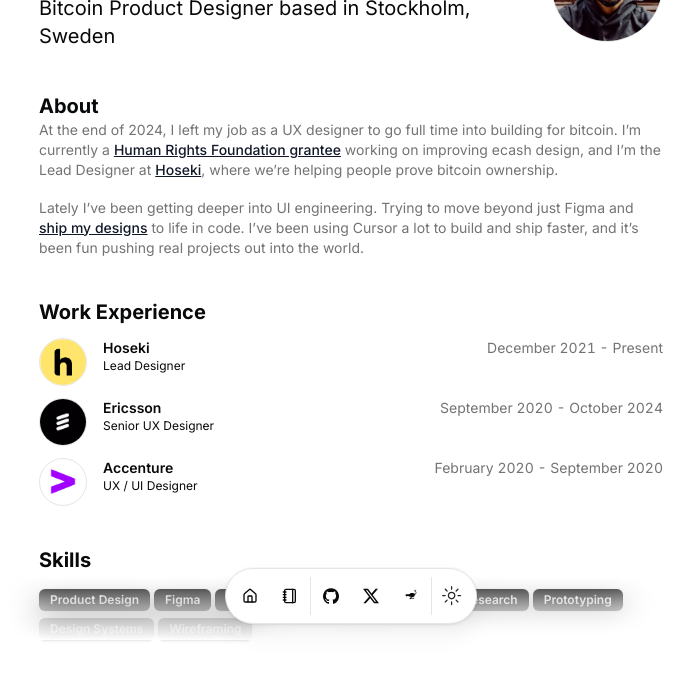
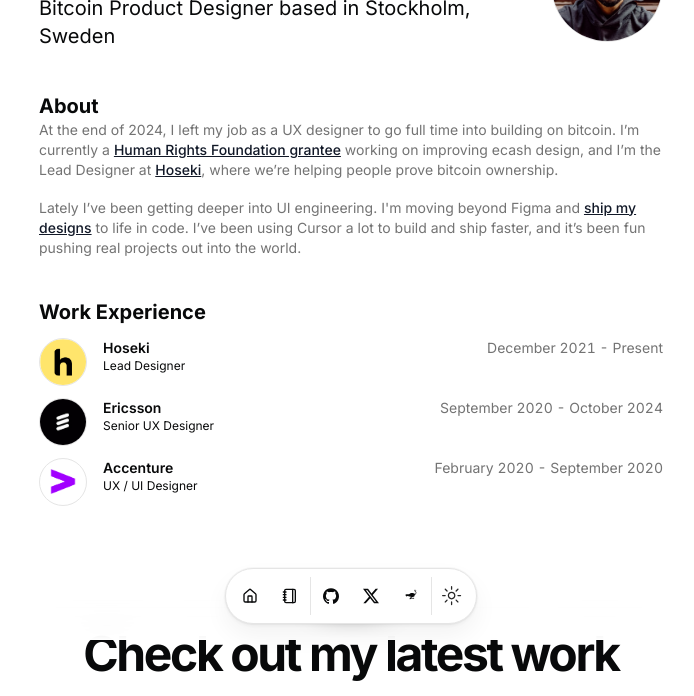
Before and after one commit to swedishfrenchpress/portfolio, a Next.js app: page / in a window 1280 px wide. Shown: the part 160-856 px from the top of the page, without its empty margins (289-983 px from the left). Built offline with nearby package versions, Linux system fonts and the light colour scheme.

Commit message:
removed extra wording.

```diff
--- a/src/app/page.tsx
+++ b/src/app/page.tsx
@@ -5,7 +5,6 @@
 import { ProjectCard } from "@/components/project-card";
 import { ResumeCard } from "@/components/resume-card";
 import { Avatar, AvatarFallback, AvatarImage } from "@/components/ui/avatar";
-import { Badge } from "@/components/ui/badge";
 import { DATA } from "@/data/resume";
 import Link from "next/link";
 import Markdown from "react-markdown";
@@ -103,20 +102,6 @@
           ))}
         </div>
       </section>
-      <section id="skills">
-        <div className="flex min-h-0 flex-col gap-y-3">
-          <BlurFade delay={BLUR_FADE_DELAY * 9}>
-            <h2 className="text-xl font-bold">Skills</h2>
-          </BlurFade>
-          <div className="flex flex-wrap gap-1">
-            {DATA.skills.map((skill, id) => (
-              <BlurFade key={skill} delay={BLUR_FADE_DELAY * 10 + id * 0.05}>
-                <Badge key={skill}>{skill}</Badge>
-              </BlurFade>
-            ))}
-          </div>
-        </div>
-      </section>
       <section id="work">
         <div className="space-y-12 w-full py-12">
           <BlurFade delay={BLUR_FADE_DELAY * 11}>
@@ -128,9 +113,6 @@
                 <h2 className="text-3xl font-bold tracking-tighter sm:text-5xl">
                   Check out my latest work
                 </h2>
-                <p className="text-muted-foreground md:text-xl/relaxed lg:text-base/relaxed xl:text-xl/relaxed">
-                I work on a wide range of projects, from simple websites to full product designs for complex Bitcoin tools. That includes everything from message signing and signature verification to some of the most experimental areas in Bitcoin today, like multi-mint payments in Cashu wallets.
-                </p>
               </div>
             </div>
           </BlurFade>
@@ -166,9 +148,6 @@
                 <h2 className="text-3xl font-bold tracking-tighter sm:text-5xl">
                 I like building in public
                 </h2>
-                <p className="text-muted-foreground md:text-xl/relaxed lg:text-base/relaxed xl:text-xl/relaxed">
-                Outside of my main work, I like contributing to open source Bitcoin projects and taking part in the occasional hackathon.
-                </p>
               </div>
             </div>
           </BlurFade>
@@ -203,9 +182,6 @@
                 <h2 className="text-3xl font-bold tracking-tighter sm:text-5xl">
                 Speaking about bitcoin design
                 </h2>
-                <p className="text-muted-foreground md:text-xl/relaxed lg:text-base/relaxed xl:text-xl/relaxed">
-                  I&apos;ve shared my thoughts on Bitcoin UX, ecash, and product design at conferences, podcasts, and panel discussions. Each convo explores different angles of building better Bitcoin products.
-                </p>
               </div>
             </div>
           </BlurFade>
--- a/src/data/resume.tsx
+++ b/src/data/resume.tsx
@@ -10,18 +10,8 @@
   description:
     "Bitcoin Product Designer based in Stockholm, Sweden",
   summary:
-    "At the end of 2024, I left my job as a UX designer to go full time into building for bitcoin. I’m currently a [Human Rights Foundation grantee](https://hrf.org/latest/hrf-grants-800-million-satoshis-to-22-freedom-tech-projects-worldwide/) working on improving ecash design, and I’m the Lead Designer at [Hoseki](https://hoseki.app), where we’re helping people prove bitcoin ownership.\n\nLately I’ve been getting deeper into UI engineering. Trying to move beyond just Figma and [ship my designs](/#projects) to life in code. I’ve been using Cursor a lot to build and ship faster, and it’s been fun pushing real projects out into the world.",
+    "At the end of 2024, I left my job as a UX designer to go full time into building on bitcoin. I’m currently a [Human Rights Foundation grantee](https://hrf.org/latest/hrf-grants-800-million-satoshis-to-22-freedom-tech-projects-worldwide/) working on improving ecash design, and I’m the Lead Designer at [Hoseki](https://hoseki.app), where we’re helping people prove bitcoin ownership.\n\nLately I’ve been getting deeper into UI engineering. I'm moving beyond Figma and [ship my designs](/#projects) to life in code. I’ve been using Cursor a lot to build and ship faster, and it’s been fun pushing real projects out into the world.",
   avatarUrl: "me.jpg",
-  skills: [
-    "Product Design",
-    "Figma",
-    "UX / UI Design",
-    "Vibe Coding",
-    "User Research",
-    "Prototyping",
-    "Design Systems",
-    "Wireframing",
-  ],
   navbar: [
     { href: "https://erik.day", icon: HomeIcon, label: "Home" },
     { href: "https://orangewindjammer.substack.com", icon: NotebookIcon, label: "Substack" },
```
